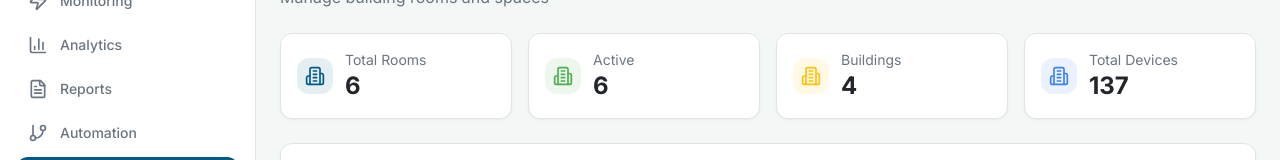
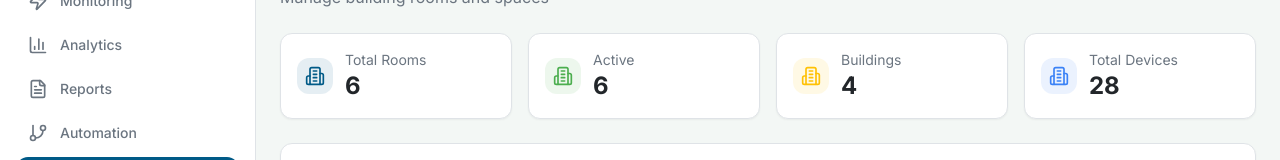
Before and after one commit to swastamita2/simel-energy-management, a React (Vite) app: page /rooms-management in a window 1280 px wide. Shown: the part 143-303 px from the top of the page. Built offline with nearby package versions, Linux system fonts and the light colour scheme; no server answers; sample sign-in values are in the browser's storage.

Commit message:
fix: correct total devices count in rooms management
- Change total devices calculation from rooms.totalDevices sum to devices.length
- Ensure consistency across all pages (Rooms, Devices, Monitoring)
- Fix data source to use single source of truth from devices array

```diff
--- a/src/pages/RoomsManagement.tsx
+++ b/src/pages/RoomsManagement.tsx
@@ -15,7 +15,7 @@ import { toast } from "sonner";
 import { cn } from "@/lib/utils";
 
 const RoomsManagement = () => {
-  const { rooms, addRoom, updateRoom, deleteRoom, exportData, importData } = useEnergy();
+  const { rooms, devices, addRoom, updateRoom, deleteRoom, exportData, importData } = useEnergy();
   const [searchQuery, setSearchQuery] = useState("");
   const [isAddDialogOpen, setIsAddDialogOpen] = useState(false);
   const [isEditDialogOpen, setIsEditDialogOpen] = useState(false);
@@ -219,7 +219,7 @@ const RoomsManagement = () => {
                   <div>
                     <p className="text-sm text-muted-foreground">Total Devices</p>
                     <p className="text-2xl font-bold">
-                      {rooms.reduce((sum, r) => sum + r.totalDevices, 0)}
+                      {devices.length}
                     </p>
                   </div>
                 </div>
```
Also changed, not shown: 1 other file (tests, documents, lock files or other folders).
